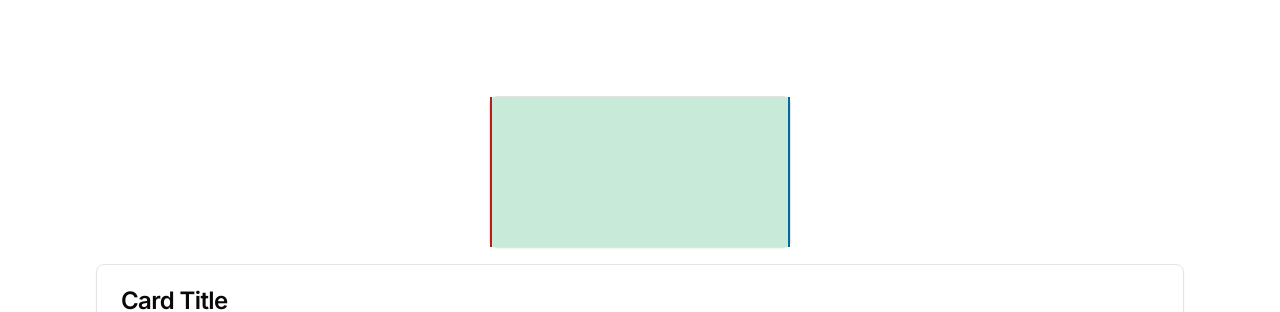
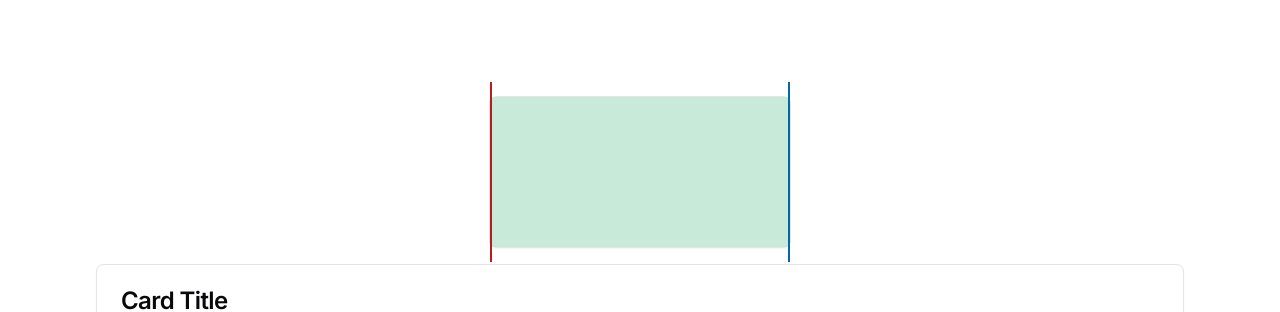
Before and after one commit to OwLu0905/shadowing-record, a Next.js app in the folder frontend/: page / in a window 1280 px wide. Shown: the top 312 px of the page. Built offline with nearby package versions, Linux system fonts and the light colour scheme.

Commit message:
fix resize boundry

```diff
--- a/frontend/src/components/audio/AudioWaveform.tsx
+++ b/frontend/src/components/audio/AudioWaveform.tsx
@@ -25,31 +25,29 @@ const AudioWaveform = () => {
           ? startSize.right + startPosition.x - mouseMoveEvent.clientX
           : startSize.left - startPosition.x + mouseMoveEvent.clientX;
 
+      const distanceBound = distance >= 0 ? distance : 0;
+
       const boundry = type === "right" ? startSize.left : startSize.right;
       if (
         canvasRef.current &&
-        distance + boundry + 8 >=
+        distance + boundry + 0 >=
           canvasRef.current?.getBoundingClientRect().width
       ) {
         return;
       }
 
       if (type === "left") {
-        if (distance >= 0) {
         setSelectedInterval((currentSize) => ({
           ...currentSize,
-            left: distance,
+          left: distanceBound,
         }));
-        }
       }
 
       if (type === "right") {
-        if (distance >= 0) {
         setSelectedInterval((currentSize) => ({
           ...currentSize,
-            right: distance,
+          right: distanceBound,
         }));
-        }
       }
     };
 
@@ -75,11 +73,13 @@ const AudioWaveform = () => {
         }}
       >
         <div
-          className="border border-red-700 z-10 h-full region-handle region-handle-right absolute left-0 bg-red-500 hover:cursor-ew-resize"
+          aria-label="region-handle-left"
+          className="border border-red-700 z-10 h-[120%] top-0 bottom-0 my-auto absolute left-0 bg-red-500 hover:cursor-ew-resize"
           onMouseDown={(e) => onMouseDown(e, "left")}
         ></div>
         <div
-          className="border border-sky-700 z-10 h-full region-handle region-handle-right absolute right-0 bg-pink-500 hover:cursor-ew-resize"
+          aria-label="region-handle-right"
+          className="border border-sky-700 z-10 h-[120%] top-0 bottom-0 my-auto absolute right-0 bg-pink-500 hover:cursor-ew-resize"
           onMouseDown={(e) => onMouseDown(e, "right")}
         ></div>
       </div>
```
Lines whose indentation alone changed are shown as unchanged.
